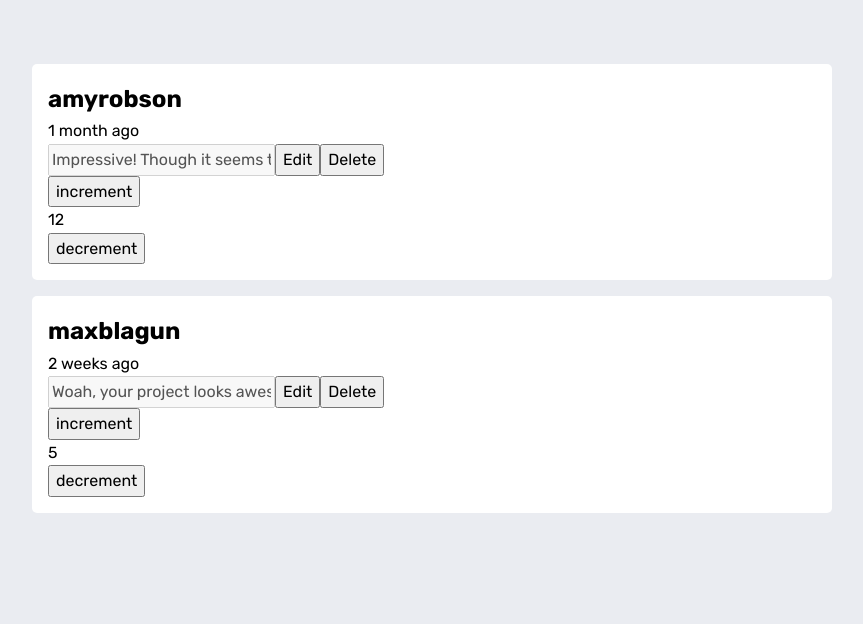
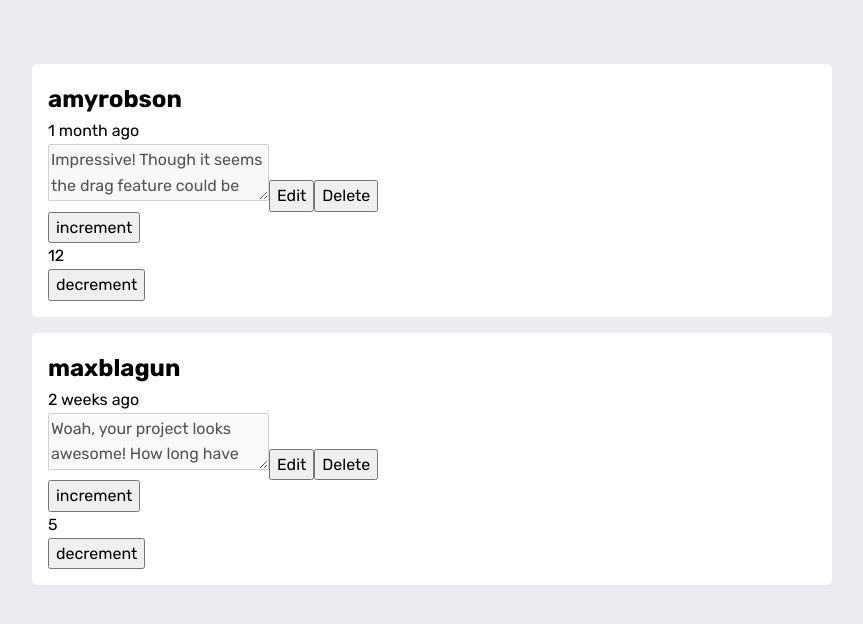
Before and after one commit to JJWallis/Commenting-App, a React (Create React App) app: page / in a window 1280 px wide. Shown: the top 624 px of the page, without its empty margins (208-1071 px from the left). Built offline with nearby package versions, Linux system fonts and the light colour scheme.

Commit message:
counter implemented

```diff
--- a/src/CommentListItem.tsx
+++ b/src/CommentListItem.tsx
@@ -25,9 +25,14 @@ const CommentListItem: React.FC<Props> = ({
       value: content,
    })
    const { dispatch } = useCommentsContext()
-   const inputRef = useRef<HTMLInputElement>(null)
+   const inputRef = useRef<HTMLTextAreaElement>(null)
 
-   //    when you click save btn -> dispatch update comment action
+   const onSaveClick = () => {
+      setInput({ ...input, disabled: !input.disabled })
+      if (!input.disabled) {
+         // dispatch updateComment
+      }
+   }
 
    useEffect(() => {
       if (!input.disabled) inputRef.current?.focus()
@@ -37,17 +42,16 @@ const CommentListItem: React.FC<Props> = ({
       <CommentItem key={id}>
          <h2>{userName}</h2>
          <p>{createdAt}</p>
-         <input
-            value={input.value}
+         <textarea
+            ref={inputRef}
             disabled={input.disabled}
-            ref={inputRef}
             data-testid={`edit-comment-input-${idx}`}
             onChange={(e) => setInput({ ...input, value: e.target.value })}
-         />
-         <button
-            data-testid={`edit-comment-btn-${idx}`}
-            onClick={() => setInput({ ...input, disabled: !input.disabled })}
+            minLength={10}
          >
+            {input.value}
+         </textarea>
+         <button data-testid={`edit-comment-btn-${idx}`} onClick={onSaveClick}>
             {input.disabled ? 'Edit' : 'Save'}
          </button>
          <button
--- a/src/CounterButton.tsx
+++ b/src/CounterButton.tsx
@@ -9,13 +9,12 @@ interface Props {
 }
 
 const CounterButton: React.FC<Props> = ({ action, idx, id, score }) => {
-   const dataTestId = `comment-${action}-${idx}`
    const scoreAmount = action === 'increment' ? 1 : -1
    const { dispatch } = useCommentsContext()
 
    return (
       <button
-         data-testid={dataTestId}
+         data-testid={`comment-${action}-${idx}`}
          onClick={() =>
             dispatch({ type: 'UPDATE_SCORE', id, score: score + scoreAmount })
          }
```
Also changed, not shown: 1 other file (tests, documents, lock files or other folders).
